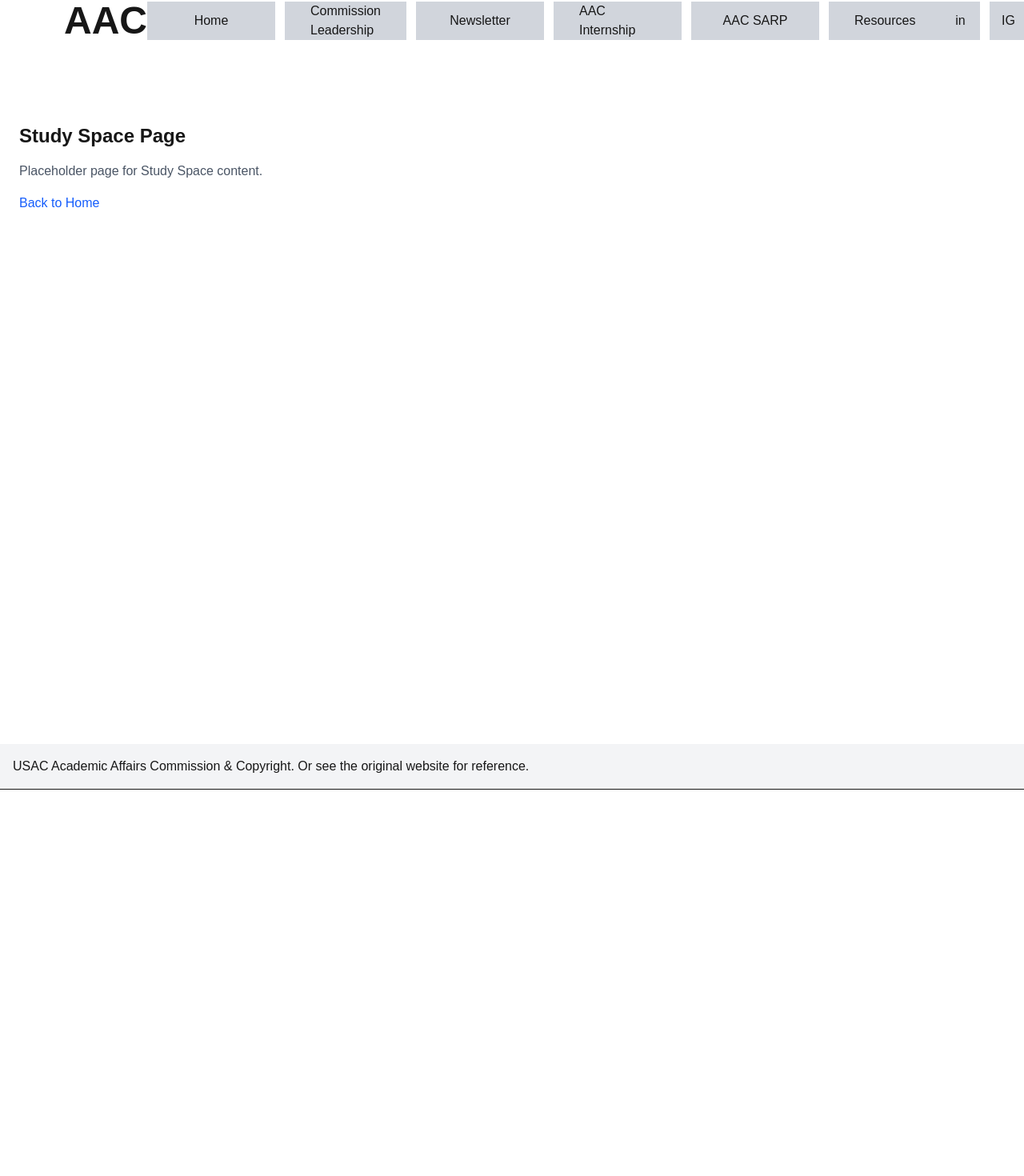
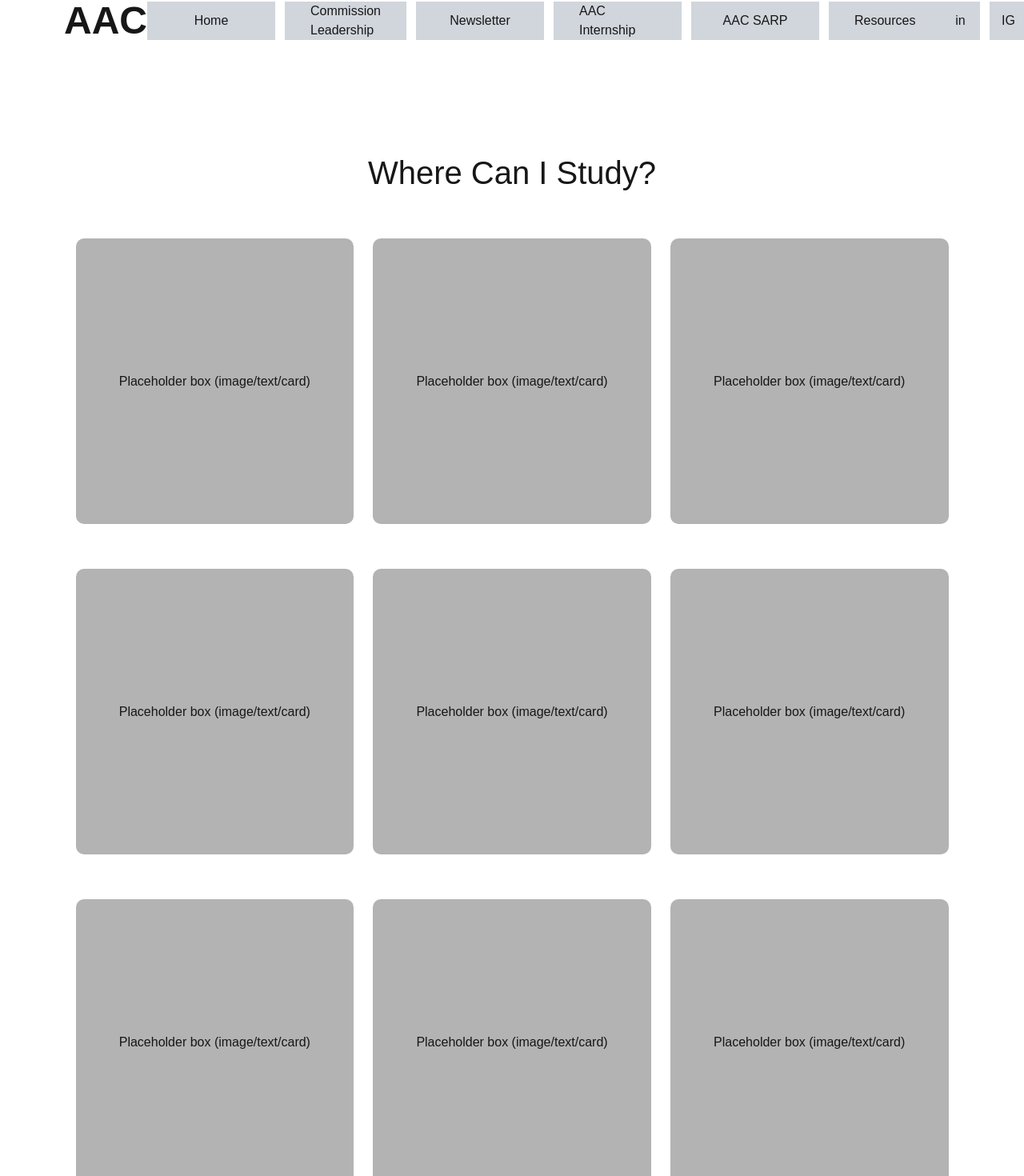
Before and after one commit to hillarynve/usac-aac-website, a Next.js app: page /resources/StudySpace in a window 1280 px wide. Shown: the part 78-1548 px from the top of the page at 80% size. Before the commit the page ends 1065 px from the top, so only its background shows below. Built offline with nearby package versions, Linux system fonts and the light colour scheme.

Commit message:
Finished midfi

```diff
--- a/app/resources/StudySpace/page.tsx
+++ b/app/resources/StudySpace/page.tsx
@@ -3,7 +3,36 @@ import Link from "next/link";
 export default function StudySpace() {
   return (
     <section>
-      <h1 className="text-2xl font-bold"> Study Space Page</h1>
+      <h1 className="text-[40px] font-medium text-center w-4/5 mx-auto m-8"> Where Can I Study?</h1>
+
+
+      <div className="flex flex-col gap-4 w-full">
+
+        <div className="gap-11 px-2.5 py-5 w-full">
+          <div className="flex flex-row gap-6 max-w-[1091px] mx-auto">
+            <div className="flex-1 min-h-[357px] bg-[#B3B3B3] rounded-[10px] flex items-center justify-center">Placeholder box (image/text/card)</div>
+            <div className="flex-1 min-h-[357px] bg-[#B3B3B3] rounded-[10px] flex items-center justify-center">Placeholder box (image/text/card)</div>
+            <div className="flex-1 min-h-[357px] bg-[#B3B3B3] rounded-[10px] flex items-center justify-center">Placeholder box (image/text/card)</div>
+          </div>
+        </div>
+
+        <div className="gap-11 px-2.5 py-5 w-full">
+          <div className="flex flex-row gap-6 max-w-[1091px] mx-auto">
+            <div className="flex-1 min-h-[357px] bg-[#B3B3B3] rounded-[10px] flex items-center justify-center">Placeholder box (image/text/card)</div>
+            <div className="flex-1 min-h-[357px] bg-[#B3B3B3] rounded-[10px] flex items-center justify-center">Placeholder box (image/text/card)</div>
+            <div className="flex-1 min-h-[357px] bg-[#B3B3B3] rounded-[10px] flex items-center justify-center">Placeholder box (image/text/card)</div>
+          </div>
+        </div>
+
+        <div className="gap-11 px-2.5 py-5 w-full">
+          <div className="flex flex-row gap-6 max-w-[1091px] mx-auto">
+            <div className="flex-1 min-h-[357px] bg-[#B3B3B3] rounded-[10px] flex items-center justify-center">Placeholder box (image/text/card)</div>
+            <div className="flex-1 min-h-[357px] bg-[#B3B3B3] rounded-[10px] flex items-center justify-center">Placeholder box (image/text/card)</div>
+            <div className="flex-1 min-h-[357px] bg-[#B3B3B3] rounded-[10px] flex items-center justify-center">Placeholder box (image/text/card)</div>
+          </div>
+        </div>
+
+      </div>
       <p className="mt-4 text-gray-600">
         Placeholder page for Study Space content.
       </p>
```
